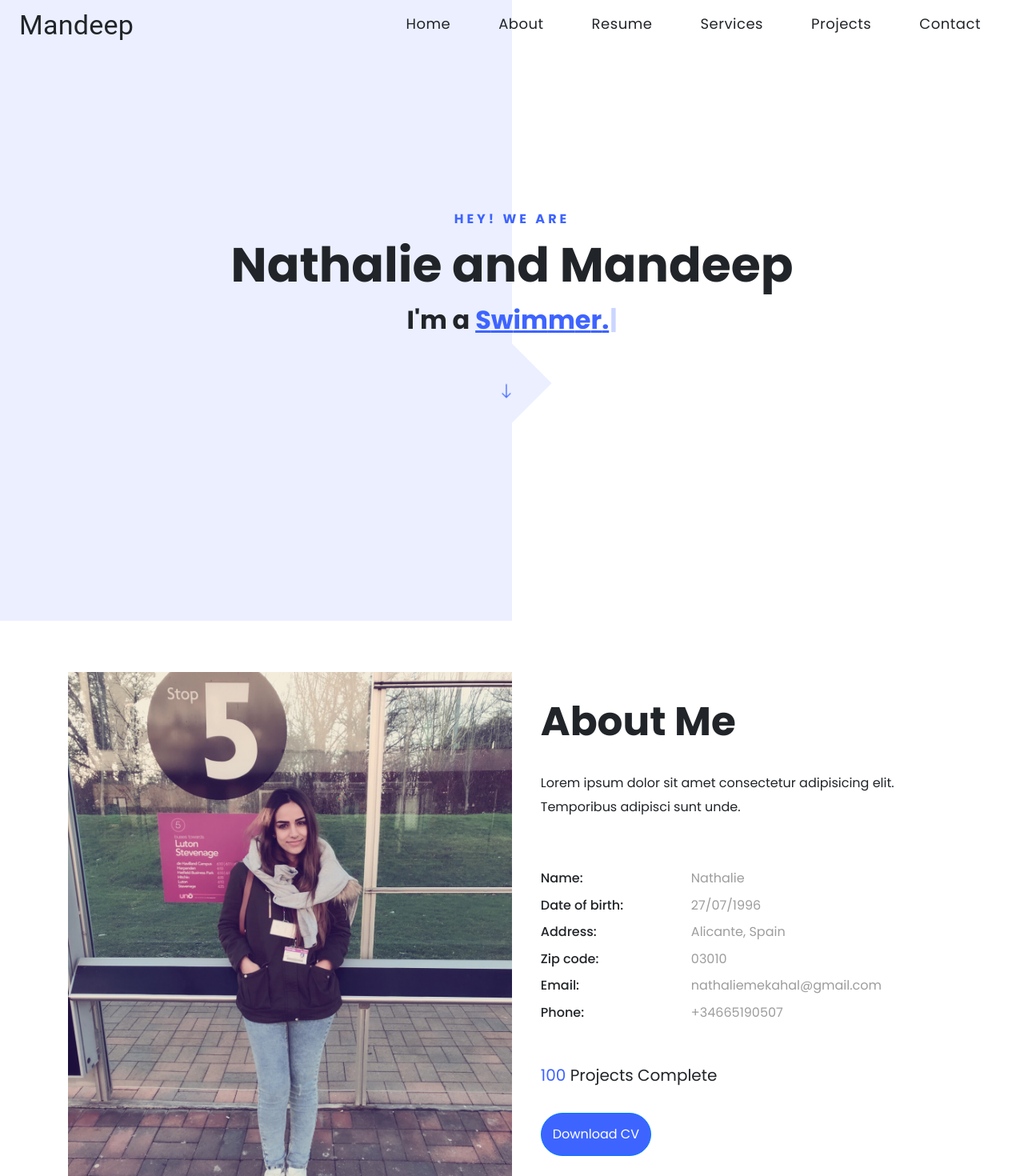
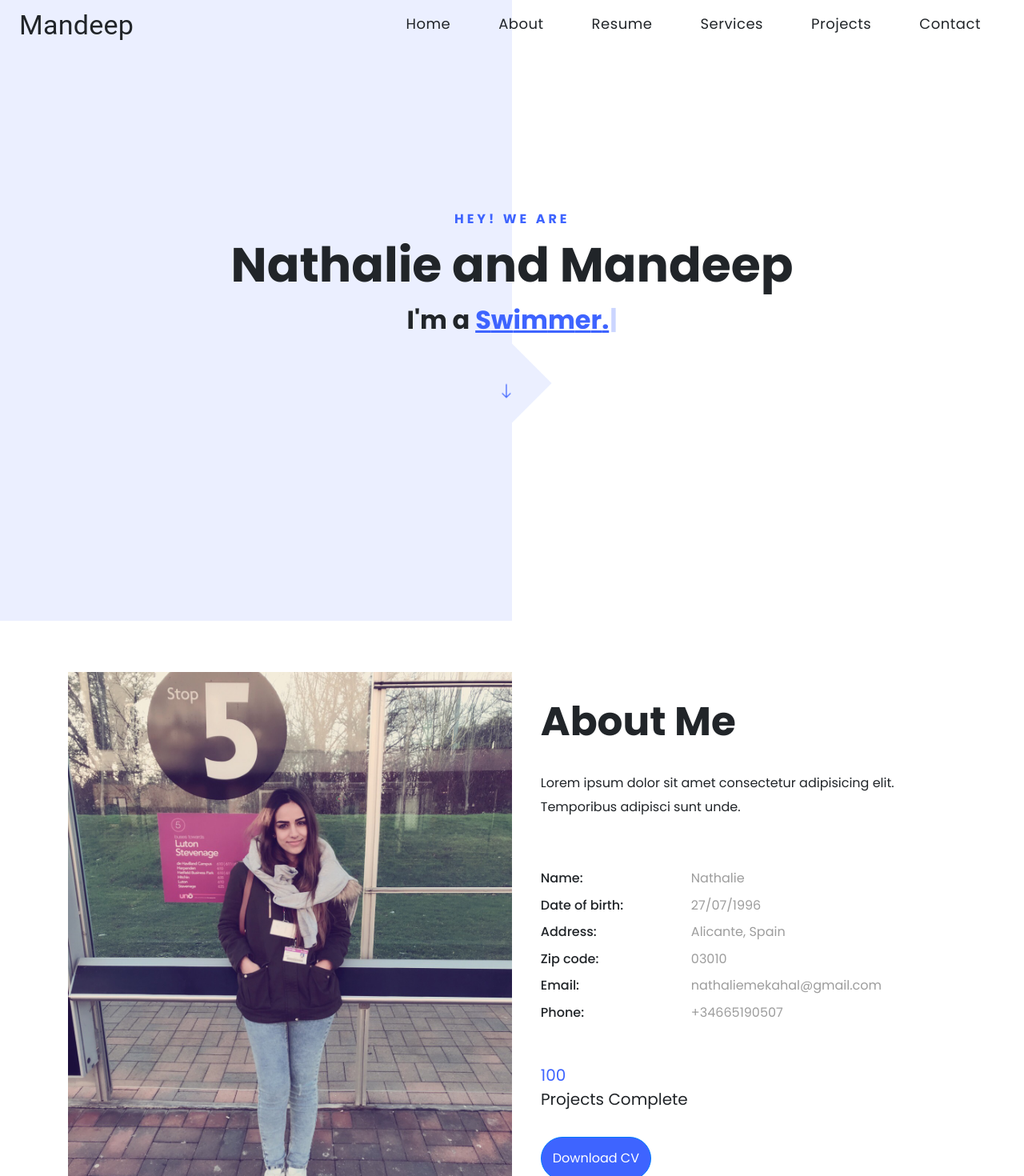
Before and after one commit to Mandeep-Sai/myWeb, a React (Create React App) app: page / in a window 1280 px wide. Shown: the top 1470 px of the page at 80% size. Built offline with nearby package versions, Linux system fonts and the light colour scheme.

Commit message:
new styling added to title page

```diff
--- a/package.json
+++ b/package.json
@@ -8,11 +8,14 @@
     "@testing-library/jest-dom": "^4.2.4",
     "@testing-library/react": "^9.5.0",
     "@testing-library/user-event": "^7.2.1",
+    "animate.css": "^4.1.1",
     "bootstrap": "^4.5.2",
     "react": "^16.13.1",
+    "react-animate-on-scroll": "^2.1.5",
     "react-bootstrap": "^1.3.0",
     "react-countup": "^4.3.3",
     "react-dom": "^16.13.1",
+    "react-reveal": "^1.2.2",
     "react-router-dom": "^5.2.0",
     "react-scripts": "3.4.3",
     "react-typing-animation": "^1.6.2",
--- a/src/compnents/AboutDetails.jsx
+++ b/src/compnents/AboutDetails.jsx
@@ -2,6 +2,9 @@ import React, { Component } from "react";
 import { Container, Row, Col } from "react-bootstrap";
 import "./styles/about.css";
 import CountUp from "react-countup";
+import "./../../node_modules/animate.css/animate.css";
+import ScrollAnimation from "react-animate-on-scroll";
+import Zoom from "react-reveal/Zoom";
 class AboutDetails extends Component {
   render() {
     return (
@@ -27,7 +30,7 @@ class AboutDetails extends Component {
             <span>
               <CountUp start={0} end={100} duration={7} />
             </span>{" "}
-            Projects Complete
+            <Zoom top>Projects Complete</Zoom>
           </div>
         </Row>
       </Container>
--- a/src/compnents/Title.jsx
+++ b/src/compnents/Title.jsx
@@ -1,7 +1,11 @@
 import React, { Component } from "react";
 import "./styles/title.css";
 import Typewriter from "typewriter-effect";
+import Reveal from "react-reveal";
+import Bounce from "react-reveal/Bounce";
+import RubberBand from "react-reveal/RubberBand";
 const textArray = ["Developer", "Swimmer"];
+
 class Title extends Component {
   tryFunc = (e) => {
     console.log(e);
@@ -10,8 +14,14 @@ class Title extends Component {
     return (
       <div className="Title" onScrollCapture={this.tryFunc}>
         <div className="Title__titleWrapper">
-          <div className="Title__introduction">hey! We are</div>
-          <div className="Title__mainTitle">Nathalie and Mandeep</div>
+          <RubberBand duration={1000}>
+            <div className="Title__introduction">hey! We are</div>
+          </RubberBand>
+
+          <Bounce top cascade delay={1000}>
+            <div className="Title__mainTitle">Nathalie and Mandeep</div>
+          </Bounce>
+
           <div className="Title__profession">
             I'm a&nbsp;
             <div className="Title__dynamicProfession">
```
Also changed, not shown: 1 other file (tests, documents, lock files or other folders).
